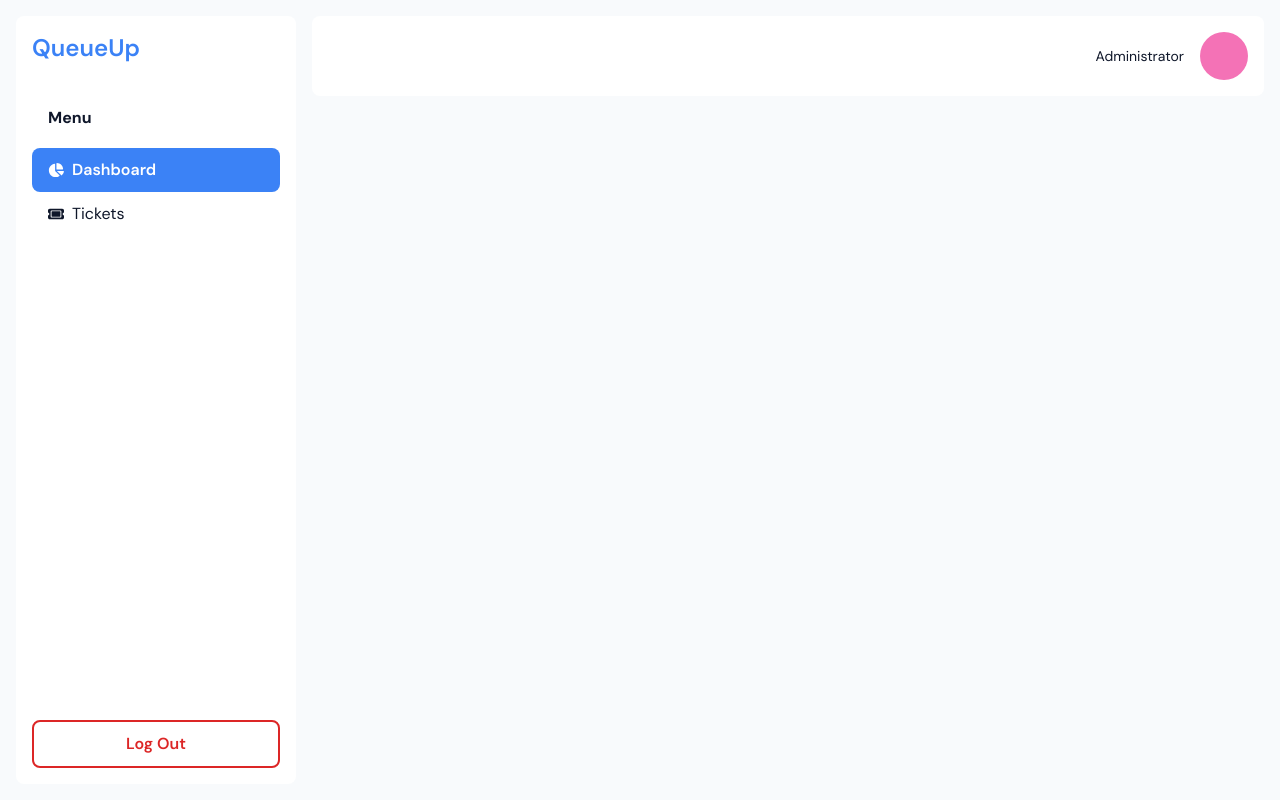
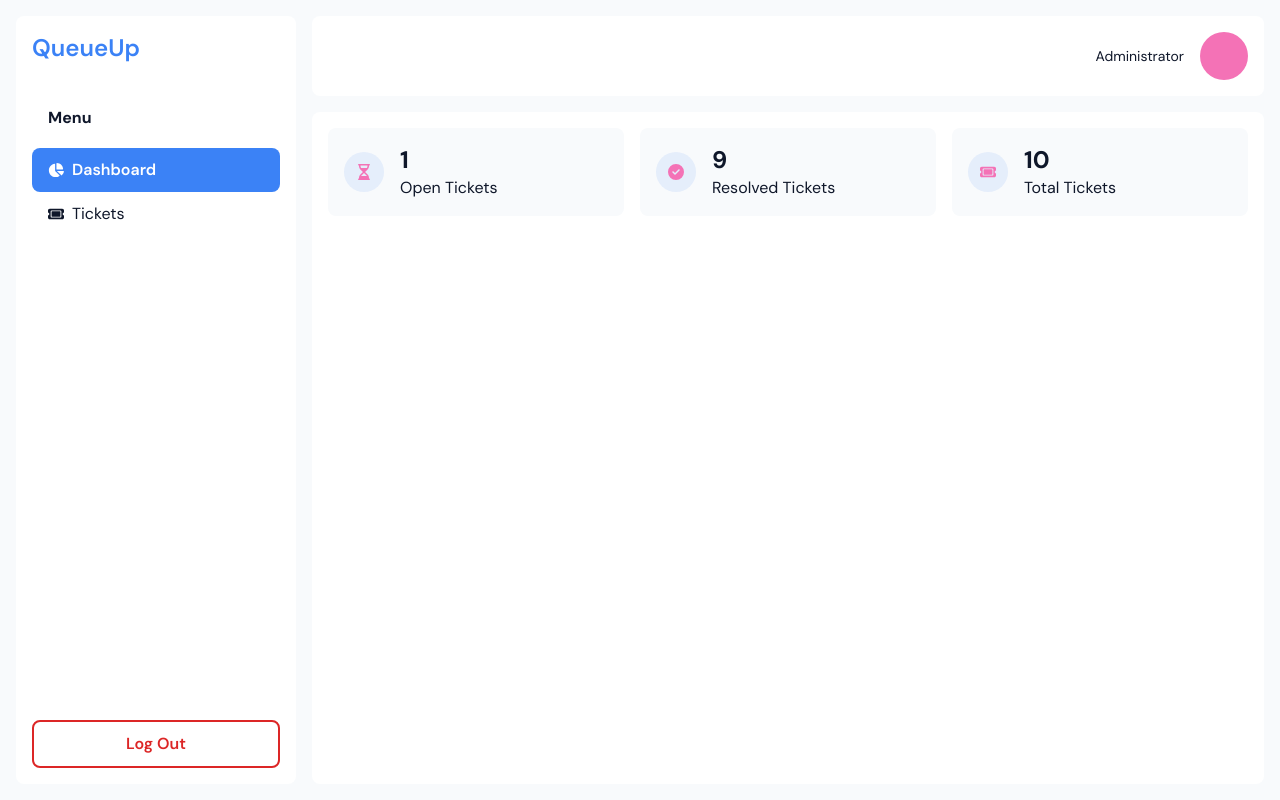
Before and after one commit to hendrixejegi/hng-2-ticket-app, a React (Vite) app in the folder react/: page /dashboard in a window 1280 px wide. Built offline with nearby package versions, Linux system fonts and the light colour scheme; no server answers; sample sign-in values are in the browser's storage.

Commit message:
Add tickets summary to dashboard

```diff
--- a/react/src/app/dashboard/DashboardLayout.jsx
+++ b/react/src/app/dashboard/DashboardLayout.jsx
@@ -1,11 +1,11 @@
 import { useEffect, useState, useCallback } from "react";
-import { NavLink, useNavigate } from "react-router";
+import { NavLink, Outlet, useNavigate } from "react-router";
 import Logo from "../../components/Logo";
 import { FaChartPie, FaTicket } from "react-icons/fa6";
 import { cn, capFirstLetter } from "../../utils";
 import getUser from "../../actions/getUser";
 
-export default function DashboardLayout({ children }) {
+export default function DashboardLayout() {
   const [sessionData, setSessionData] = useState(() => {
     const data = JSON.parse(sessionStorage.getItem("ticket-app-session"));
     if (!data) {
@@ -38,7 +38,8 @@ export default function DashboardLayout({ children }) {
       userId: null,
       token: null,
     });
-  }, []);
+    navigate("/");
+  }, [navigate]);
 
   useEffect(() => {
     if (!(userId || token)) {
@@ -105,7 +106,7 @@ export default function DashboardLayout({ children }) {
             Log Out
           </button>
         </aside>
-        <main>
+        <main className="flex flex-col gap-4">
           <header className="bg-surface rounded-lg p-4">
             <div className="ml-auto flex w-fit items-center gap-4">
               <div>
@@ -117,7 +118,9 @@ export default function DashboardLayout({ children }) {
               </div>
             </div>
           </header>
-          {children}
+          <div className="bg-surface grow rounded-lg p-4">
+            <Outlet />
+          </div>
         </main>
       </div>
     </div>
--- /dev/null
+++ b/react/src/app/dashboard/DashboardSummary.jsx
@@ -0,0 +1,33 @@
+import { FaTicket, FaRegHourglassHalf, FaCircleCheck } from "react-icons/fa6";
+
+export default function DashboardSummary() {
+  return (
+    <div>
+      <div className="flex gap-4">
+        <SummaryCard value={1} description="Open Tickets">
+          <FaRegHourglassHalf aria-hidden="true" className="text-accent" />
+        </SummaryCard>
+        <SummaryCard value={9} description="Resolved Tickets">
+          <FaCircleCheck aria-hidden="true" className="text-accent" />
+        </SummaryCard>
+        <SummaryCard value={10} description="Total Tickets">
+          <FaTicket aria-hidden="true" className="text-accent" />
+        </SummaryCard>
+      </div>
+    </div>
+  );
+}
+
+function SummaryCard({ value, children, description }) {
+  return (
+    <div className="bg-background text-text flex basis-1/3 items-center gap-4 rounded-lg p-4">
+      <div className="bg-primary/10 flex size-10 items-center justify-center rounded-full">
+        {children}
+      </div>
+      <p className="flex flex-col">
+        <span className="text-2xl font-bold">{value}</span>
+        <span>{description}</span>
+      </p>
+    </div>
+  );
+}
--- a/react/src/app/marketing/home/Home.jsx
+++ b/react/src/app/marketing/Home.jsx
@@ -1,6 +1,6 @@
 import { Link } from "react-router";
 import { useNavigate } from "react-router";
-import { cn } from "../../../utils/cn";
+import { cn } from "../../utils/cn";
 
 const featuresList = [
   {
--- a/react/src/app/routes.js
+++ b/react/src/app/routes.js
@@ -1,9 +1,10 @@
 import { createBrowserRouter } from "react-router";
 import MarketingRoot from "./marketing/MarketingRoot";
-import Home from "./marketing/home/Home";
+import Home from "./marketing/Home";
 import Register from "./authentication/Register";
 import Login from "./authentication/Login";
 import DashboardLayout from "./dashboard/DashboardLayout";
+import DashboardSummary from "./dashboard/DashboardSummary";
 
 export const router = createBrowserRouter([
   {
@@ -22,5 +23,6 @@ export const router = createBrowserRouter([
   {
     path: "/dashboard",
     Component: DashboardLayout,
+    children: [{ index: true, Component: DashboardSummary }],
   },
 ]);
```
